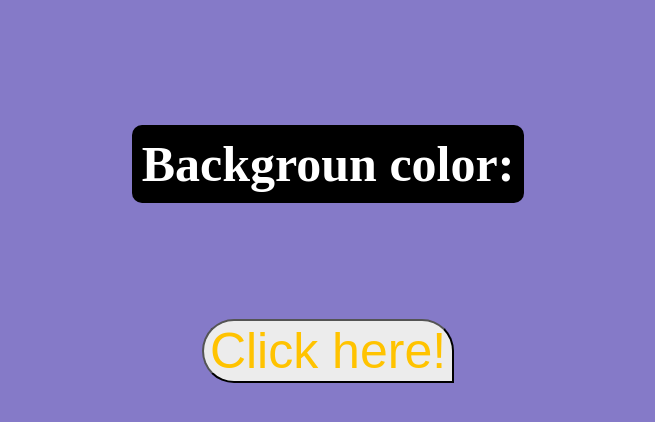
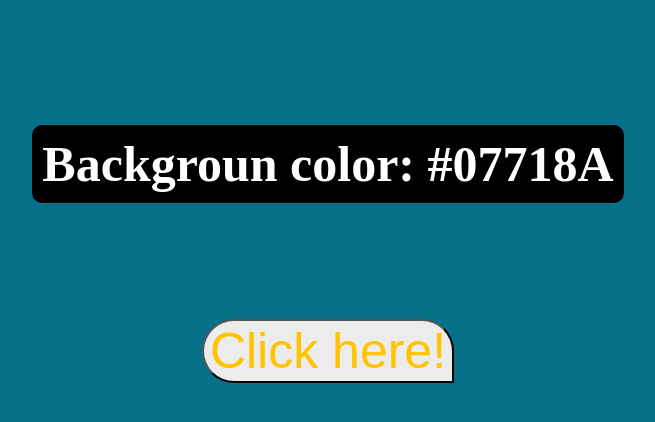
Before and after one commit to Esau21/proyectos-JS, a plain HTML site: page proyecto01/index.html in a window 1280 px wide. Both pictures are taken after a click on the button "Click here!". Shown: the whole page, without its empty margins (312-967 px from the left). Drawn offline with Linux system fonts and the light colour scheme.

Commit message:
proyectos js

```diff
--- a/proyecto01/app.js
+++ /dev/null
@@ -1,9 +0,0 @@
-const color = ["green",  "red", "rgba(133,122,200)", "#3b3f5c"];
-
-const colorBtn = document.getElementById('Colorchange');
-const text = document.querySelector('.text');
-
-colorBtn.addEventListener('click', function(){
-    const ramdomcolorBtn = 2;
-    document.body.style.backgroundColor = color[ramdomcolorBtn];
-});
--- /dev/null
+++ b/proyecto01/hexadecimal.js
@@ -0,0 +1,18 @@
+const hexadecimal = [0,1,2,3,4,5,6,7,8,9, "A","B","C","D","E","F"];
+
+const change = document.getElementById('Colorchange');
+const color = document.querySelector('.text');
+
+change.addEventListener("click", function() {
+    var colorHexadecimal = "#";
+    for(var i = 0; i < 6; i++){
+        colorHexadecimal += hexadecimal[getNumbersRandom()];
+    }
+
+    color.textContent = colorHexadecimal;
+    document.body.style.backgroundColor = colorHexadecimal;
+})
+
+function getNumbersRandom() {
+    return Math.floor(Math.random()* hexadecimal.length);
+}
--- a/proyecto01/index.html
+++ b/proyecto01/index.html
@@ -9,13 +9,12 @@
   <body>
     <div class="container">
         <div class="sub-container">
-            <h6 class="text">Backgroun color: </h6>
+            <h6 class="texto">Backgroun color: <span class="text">#</span></h6>
             <div>
                 <button class="btn" id="Colorchange">Click here!</button>
             </div>
         </div>
     </div>
-
-    <script src="./app.js"></script>
+    <script src="./hexadecimal.js"></script>
   </body>
 </html>
--- a/proyecto01/style.css
+++ b/proyecto01/style.css
@@ -7,7 +7,7 @@
     margin: 0 auto;
 }
 
-.text {
+.texto {
    background-color: #000000;
    color: #ffffff;
    padding: 10px;
```
